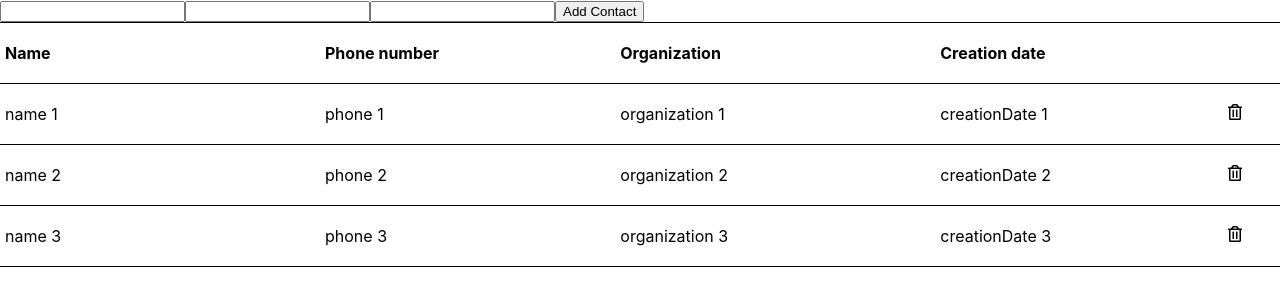
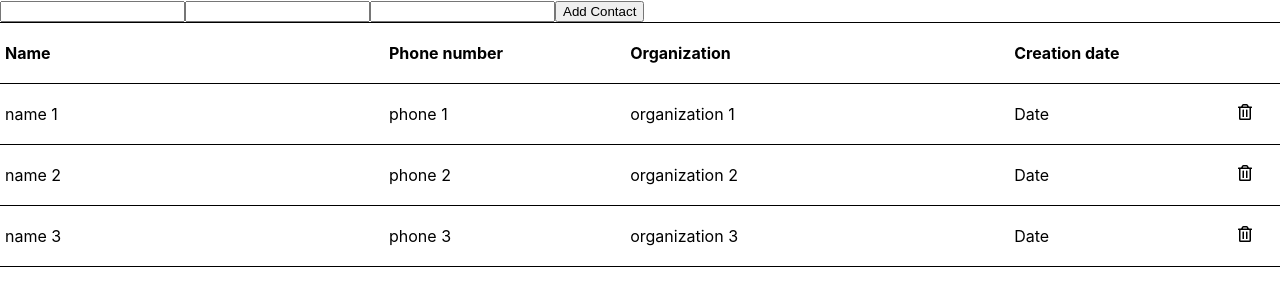
Before and after one commit to andreiyasinski/phonebook, a React (Create React App) app: page / in a window 1280 px wide. Shown: the top 306 px of the page. Built offline with nearby package versions, Linux system fonts and the light colour scheme.

Commit message:
add propTypes

```diff
--- a/package.json
+++ b/package.json
@@ -3,6 +3,7 @@
   "version": "0.1.0",
   "private": true,
   "dependencies": {
+    "prop-types": "^15.7.2",
     "react": "^16.8.6",
     "react-dom": "^16.8.6",
     "react-redux": "^7.1.0",
--- a/src/actions/index.js
+++ b/src/actions/index.js
@@ -7,7 +7,7 @@ export const addRecord = (record) => {
     name: record.name,
     phone: record.phone,
     organization: record.organization,
-    creationDate: Date.now(),
+    creationDate: `${new Date().getDate().toString().padStart(2,'0')}:${(new Date().getMonth() + 1).toString().padStart(2,'0') }:${new Date().getFullYear()}`,
   }
 }
 
--- a/src/components/recordItem/recordItem.module.css
+++ b/src/components/recordItem/recordItem.module.css
@@ -7,7 +7,7 @@
 }
 
 .name, .organization {
-  width: 25%;
+  width: 30%;
 }
 
 .phone, .creationDate {
--- a/src/components/recordsList/recordsList.js
+++ b/src/components/recordsList/recordsList.js
@@ -1,9 +1,11 @@
 import React from 'react';
 import RecordItem from '../recordItem/recordItem';
 import styles from './recordsList.module.css';
+import PropTypes from 'prop-types';
 
 const RecordsList = ({ records, onDeleteClick }) => (
   <table className={styles.container}>
+    <thead>
       <tr className={styles.titleWrapper}>
         <th className={styles.title}>Name</th>
         <th className={styles.title}>Phone number</th>
@@ -11,6 +13,8 @@ const RecordsList = ({ records, onDeleteClick }) => (
         <th className={styles.title}>Creation date</th>
         <th>&nbsp;</th>
       </tr>
+    </thead>
+    <tbody>
       {records.map(record => {
         return (
           <RecordItem
@@ -20,7 +24,19 @@ const RecordsList = ({ records, onDeleteClick }) => (
         />
         )
       })}
+    </tbody>
   </table >
 )
 
+RecordsList.propTypes = {
+  records: PropTypes.arrayOf(PropTypes.shape({
+    id: PropTypes.string.isRequired,
+    name: PropTypes.string.isRequired,
+    phone: PropTypes.string,
+    organization: PropTypes.string,
+    creationDate: PropTypes.string.isRequired
+  }).isRequired).isRequired,
+  onDeleteClick: PropTypes.func.isRequired
+}
+
 export default RecordsList
--- a/src/ruducers/records.js
+++ b/src/ruducers/records.js
@@ -1,24 +1,24 @@
 const x = [
   {
-  id: 1,
+  id: '1',
   name: 'name 1',
   phone: 'phone 1',
   organization: 'organization 1',
-  creationDate: 'creationDate 1'
+  creationDate: 'Date'
 },
 {
-  id: 2,
+  id: '2',
   name: 'name 2',
   phone: 'phone 2',
   organization: 'organization 2',
-  creationDate: 'creationDate 2'
+  creationDate: 'Date'
 },
 {
-  id: 3,
+  id: '3',
   name: 'name 3',
   phone: 'phone 3',
   organization: 'organization 3',
-  creationDate: 'creationDate 3'
+  creationDate: 'Date'
 }
 ]
 
```
Also changed, not shown: src/components/recordItem/recordItem.js (+11 -1 lines), 1 other file (tests, documents, lock files or other folders). Lines whose indentation alone changed are shown as unchanged.
